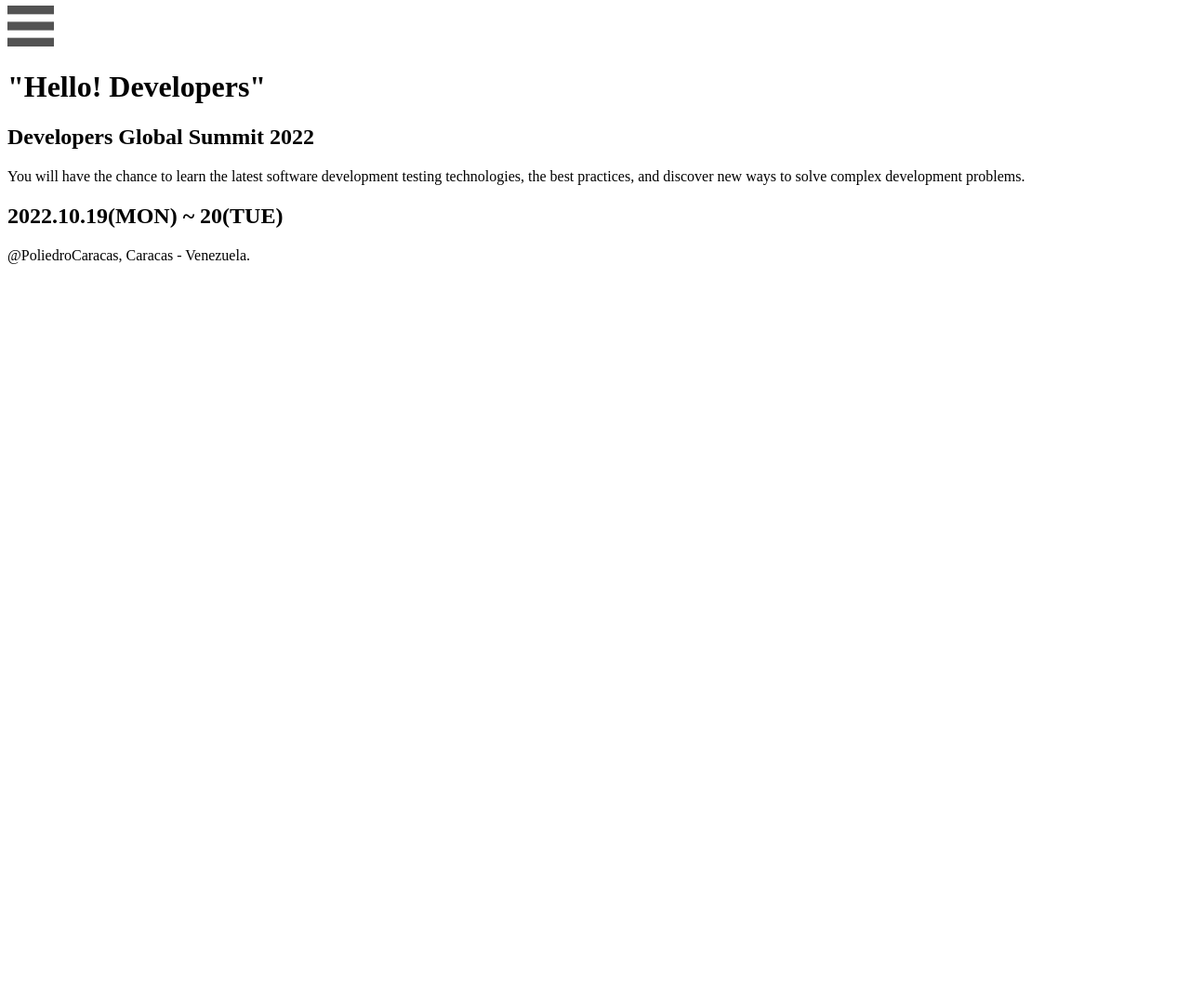
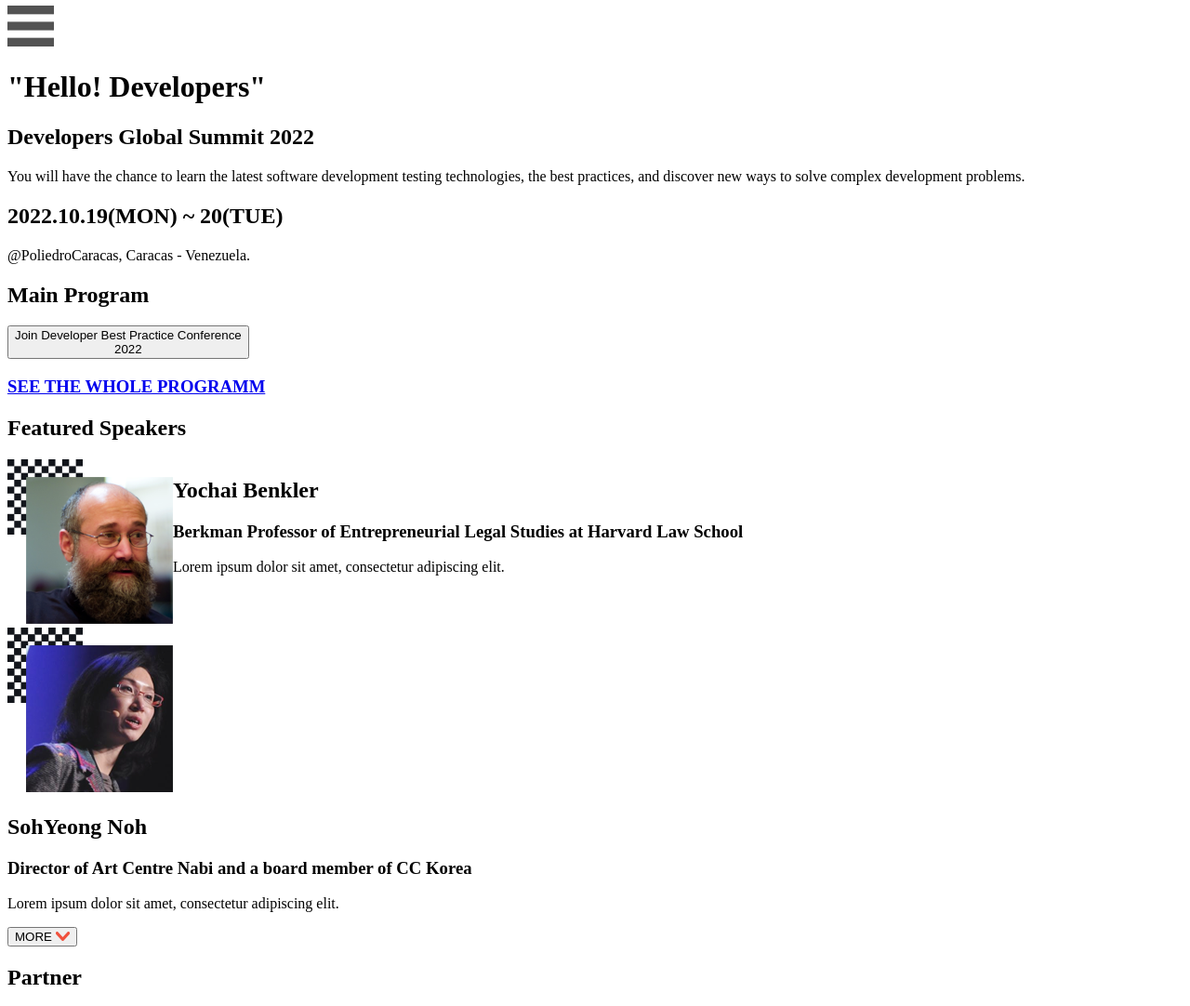
Before and after one commit to d4nQw3rty/WorldDevelopersEvent2015, a website: page index.html in a window 1280 px wide. Shown: the part 677-1759 px from the top of the page at 93% size. Before the commit the page ends 977 px from the top, so only its background shows below. Drawn offline with Linux system fonts and the light colour scheme; a web font is replaced by a local one.

Commit message:
Update index.html
-Add main progam section.
-Add Speakers section.
-Add Partner Section.

```diff
--- a/index.html
+++ b/index.html
@@ -61,7 +61,65 @@
       </div>
   </div>
 </header>
+<section id="mainProgram">
+  <h2 class="mainTitle">Main Program</h2>
+  <div id="programs"></div>
+  <div class="btnContainer">
+      <button type="submit" class="mobileBtn" id="programBtn">Join Developer Best Practice Conference <br>
+          2022</button>
+  </div>
+  <h3 id="seeProgram" class="hide"><a href="#">SEE THE WHOLE PROGRAMM</a></h3>
+</section>
+<section id="speakers">
+  <div class="speakerTitleContainer">
+      <h2 class="speakersTitle">Featured Speakers</h2>
+  </div>
+  <div id="speakerResume">
+      <div id="exponentSample">
+          <div class="expositor" id="speaker1" style="display: flex;">
+              <div class="expositorImg"><img src="img/speakers/speaker_01.png"></div>
+              <div class="expositorTxt">
+                  <h2 class="expositorH2">Yochai Benkler</h2>
+                  <h3 class="expositorH3">Berkman Professor of Entrepreneurial Legal Studies at Harvard Law School
+                  </h3>
+                  <p class="expositorP">Lorem ipsum dolor sit amet, consectetur adipiscing elit.</p>
+              </div>
+          </div>
+          <div class="expositor" id="speaker3">
+              <div class="expositorImg"><img src="img/speakers/speaker_03.png"></div>
+              <div class="expositorTxt">
+                  <h2 class="expositorH2">SohYeong Noh</h2>
+                  <h3 class="expositorH3">Director of Art Centre Nabi and a board member of CC Korea</h3>
+                  <p class="expositorP">Lorem ipsum dolor sit amet, consectetur adipiscing elit.</p>
+              </div>
+          </div>
+      </div>
+      <div id="exponents" class="hideExponents"></div>
+  </div>
+  <button type="submit" id="seeMore" class="seeMore">MORE <img src="img/buttons/arrow_down.png"
+          alt="Down pointer arrow"></button>
+</section>
+<section id="partners">
+  <h2>Partner</h2>
+  <div><img src="img/logos/mozilla.png" alt="mozilla logo"><img src="img/logos/airbnb.png" alt="air bnd logo"><img src="img/logos/g.png" alt="google logo"><img src="img/logos/naver.png" alt="naver logo"><img src="img/logos/daumkakao.png" alt=""></div>
+</section>
 
+
+<div id="menu" class="active">
+  <div class="menu-cont" id="menuList">
+      <div id="iconMenu">
+          <img src="img/icons/close.png" class="menuClose" alt="icone-menu">
+      </div>
+          <ul>
+              <li class="menuClose">About</li>
+              <li class="menuClose">Program</li>
+              <li class="menuClose">Join</li>
+              <li class="menuClose">Sponsor</li>
+              <li class="menuClose">News</li>
+              <li class="menuClose">3D Campaing</li>
+          </ul>
+  </div>
+</div>
   <script src="main.js"></script>
 </body>
 
```
